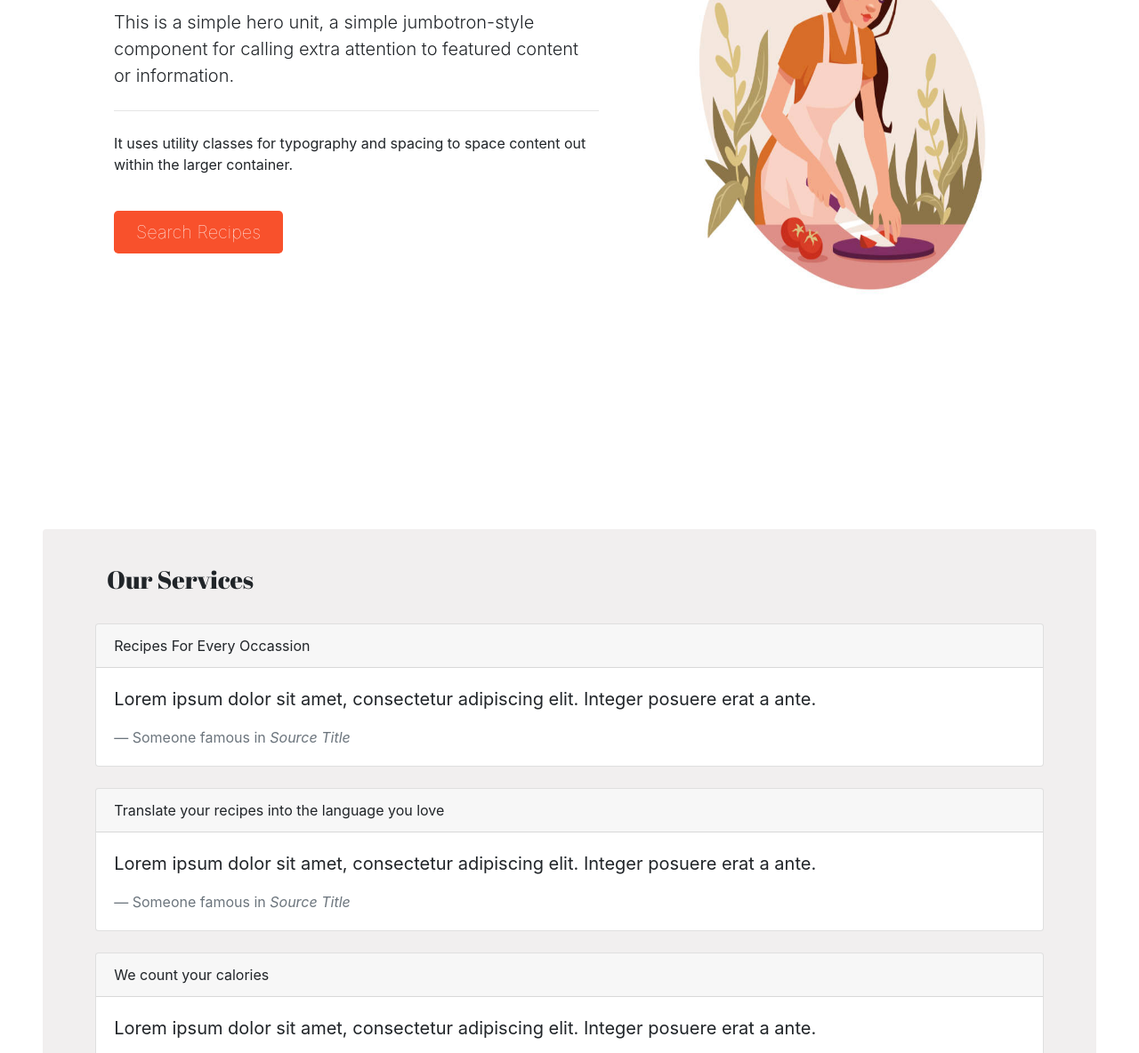
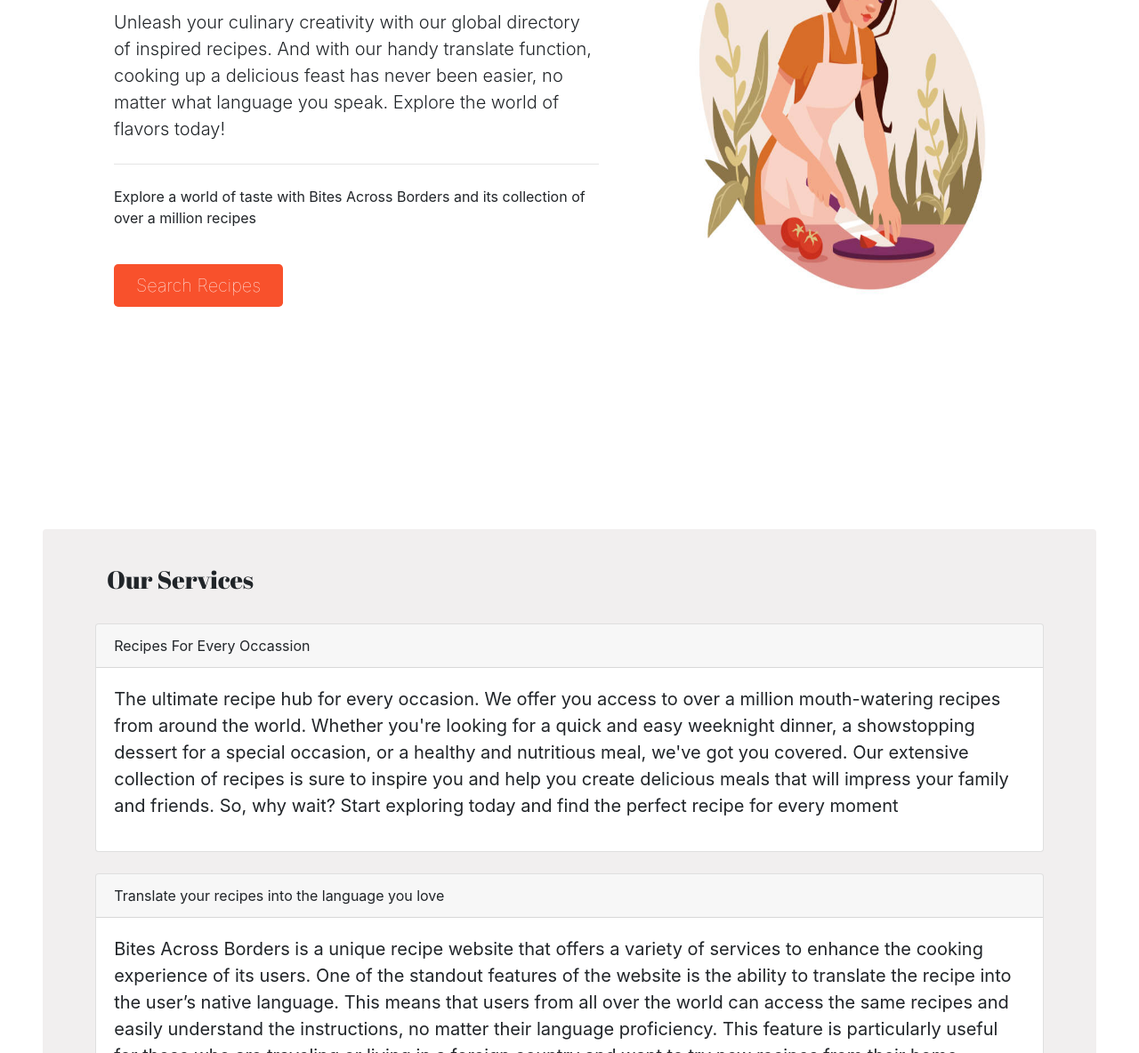
Before and after one commit to Fi-OD/ApiProjectGroup, a plain HTML site: page index.html in a window 1280 px wide. Shown: the part 255-1439 px from the top of the page at 89% size. Drawn offline with nearby package versions, Linux system fonts and the light colour scheme.

Commit message:
added html content

```diff
--- a/index.html
+++ b/index.html
@@ -39,7 +39,7 @@
         <div class="input-group my-2" style="width: 18%">
             <input type="text" class="form-control" aria-label="Recipes" placeholder="Search Recipes">
             <div class="input-group-append">
-              <span class="btn bi-search" style="background-color: #cfcfcf;"></span>
+              <button id="search-button" class="btn bi-search" style="background-color: #cfcfcf;"></button>
             </div>
         </div>
 
@@ -49,9 +49,9 @@
       <div class="jumbotron row mb-4" style="height: 60vh; background: transparent;">
         <div class="col-6 ml-5 py-5">
             <h1 class="display-4 ml-5" style="font-family: 'Abril Fatface'; color: #F8512C;">Bites Across Borders</h1>
-            <p class="lead ml-5 mt-3">This is a simple hero unit, a simple jumbotron-style component for calling extra attention to featured content or information.</p>
+            <p class="lead ml-5 mt-3">Unleash your culinary creativity with our global directory of inspired recipes. And with our handy translate function, cooking up a delicious feast has never been easier, no matter what language you speak. Explore the world of flavors today!</p>
             <hr class="my-4 ml-5">
-            <p class="pl-5">It uses utility classes for typography and spacing to space content out within the larger container.</p>
+            <p class="pl-5">Explore a world of taste with Bites Across Borders and its collection of over a million recipes</p>
             <a class="btn btn-lg ml-5 mt-4 px-4" href="recipes.html" role="button" style="background-color: #F8512C; color: white; font-weight: 100;">Search Recipes</a>
         </div>
         <img src="assets/images/Cooking-Woman.jpg" alt="Woman Cooking" class="col-4 ml-5" style="height: 60vh;">
@@ -66,8 +66,7 @@
             </div>
             <div class="card-body">
               <blockquote class="blockquote mb-0">
-                <p>Lorem ipsum dolor sit amet, consectetur adipiscing elit. Integer posuere erat a ante.</p>
-                <footer class="blockquote-footer">Someone famous in <cite title="Source Title">Source Title</cite></footer>
+                <p>The ultimate recipe hub for every occasion. We offer you access to over a million mouth-watering recipes from around the world. Whether you're looking for a quick and easy weeknight dinner, a showstopping dessert for a special occasion, or a healthy and nutritious meal, we've got you covered. Our extensive collection of recipes is sure to inspire you and help you create delicious meals that will impress your family and friends. So, why wait? Start exploring today and find the perfect recipe for every moment</p>
               </blockquote>
             </div>
         </div>
@@ -77,8 +76,7 @@
             </div>
             <div class="card-body">
               <blockquote class="blockquote mb-0">
-                <p>Lorem ipsum dolor sit amet, consectetur adipiscing elit. Integer posuere erat a ante.</p>
-                <footer class="blockquote-footer">Someone famous in <cite title="Source Title">Source Title</cite></footer>
+                <p>Bites Across Borders is a unique recipe website that offers a variety of services to enhance the cooking experience of its users. One of the standout features of the website is the ability to translate the recipe into the user’s native language. This means that users from all over the world can access the same recipes and easily understand the instructions, no matter their language proficiency. This feature is particularly useful for those who are traveling or living in a foreign country and want to try new recipes from their home country.</p>
               </blockquote>
             </div>
         </div>
@@ -88,8 +86,7 @@
             </div>
             <div class="card-body">
               <blockquote class="blockquote mb-0">
-                <p>Lorem ipsum dolor sit amet, consectetur adipiscing elit. Integer posuere erat a ante.</p>
-                <footer class="blockquote-footer">Someone famous in <cite title="Source Title">Source Title</cite></footer>
+                <p>Bites Across Borders provides nutritional information for all of its recipes, making it easy to track daily intake and maintain a healthy diet. With calorie counts, protein, fat, and carbohydrate content readily available, making informed meal choices has never been easier.</p>
               </blockquote>
             </div>
         </div>
@@ -119,7 +116,7 @@
           <div class="card-body">
             <blockquote class="blockquote mb-0">
               <img src="assets/images/bg-A.png" alt="Profile Photo" style="margin: 0px 15px; width: 70px; height: 70px;">
-              <p>Lorem ipsum dolor sit amet, consectetur adipiscing elit. Integer posuere erat a ante.</p>
+              <p>"Bites Across Borders is a fantastic resource for foodies looking for authentic recipes from around the world. The website's translation feature makes it easy to explore recipes from other cultures and cuisines. With simple instructions and easy to find ingredients, Bites Across Borders is a must-have for anyone who loves to cook and wants to expand their recipe collection"</p>
               <footer class="blockquote-footer">Emma from <cite title="Source Title">Pincer</cite></footer>
             </blockquote>
           </div>
@@ -131,7 +128,8 @@
           <div class="card-body">
             <blockquote class="blockquote mb-0">
               <img src="assets/images/bg-B.png" alt="Profile Photo" style="margin: 0px 15px; width: 70px; height: 70px;">
-              <p>Lorem ipsum dolor sit amet, consectetur adipiscing elit. Integer posuere erat a ante.</p>
+              <p>"Bites Across Borders is a lifesaver for food enthusiasts, offering a huge database of easy-to-follow recipes from different cuisines with clear instructions and ingredient lists, all made even more accessible with its built-in translation feature."
+              </p>
               <footer class="blockquote-footer">Sam from <cite title="Source Title">Double Edge Group</cite></footer>
             </blockquote>
           </div>
@@ -143,7 +141,7 @@
           <div class="card-body">
             <blockquote class="blockquote mb-0">
               <img src="assets/images/bg-C.png" alt="Profile Photo" style="margin: 0px 15px; width: 70px; height: 70px;">
-              <p>Lorem ipsum dolor sit amet, consectetur adipiscing elit. Integer posuere erat a ante.</p>
+              <p>"I love Bites Across Borders, it's been an absolute game changer for me. They have so many easy to follow recipes it impossible not to be inspired and the translation feature has been extremely helpful"</p>
               <footer class="blockquote-footer">Helen from <cite title="Source Title">Lofty Path</cite></footer>
             </blockquote>
           </div>
```
